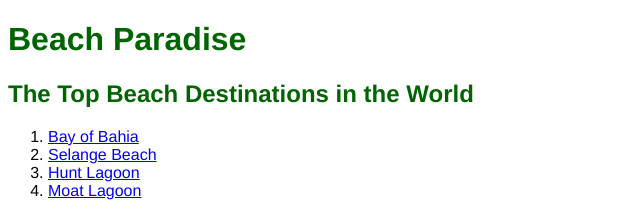
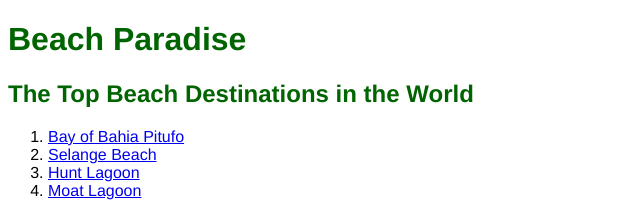
Before and after one commit to pilloman99/BeachParadise, a plain HTML site: page index.html in a window 1280 px wide. Shown: the top 213 px of the page, 0-640 px from the left. Drawn offline with Linux system fonts and the light colour scheme.

Commit message:
Segundo commit

```diff
--- a/index.html
+++ b/index.html
@@ -10,7 +10,7 @@
     <h2>The Top Beach Destinations in the World</h2>
     <div class="beaches">
       <ol>
-        <li><a href="#bahia">Bay of Bahia</a></li>
+        <li><a href="#bahia">Bay of Bahia Pitufo</a></li>
         <li><a href="#selange">Selange Beach</a></li>
         <li><a href="#hunt">Hunt Lagoon</a></li>
         <li><a href="#moat">Moat Lagoon</a></li>
```
